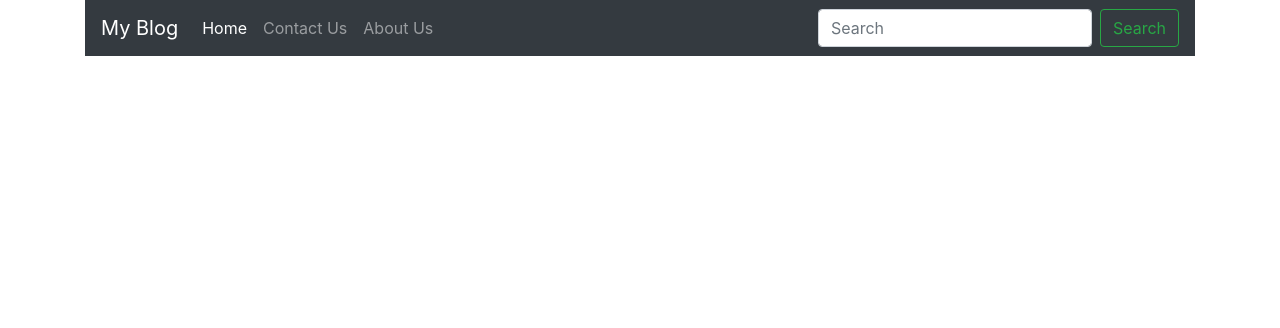
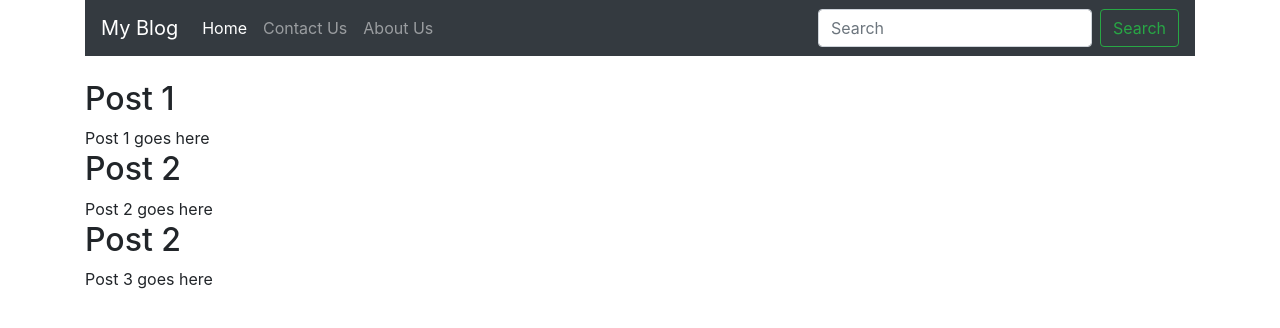
Before and after one commit to rajeshpillai/dass-blog, a React (Create React App) app: page / in a window 1280 px wide. Shown: the top 328 px of the page. Built offline with nearby package versions, Linux system fonts and the light colour scheme.

Commit message:
Added props to posts

```diff
--- a/src/App.js
+++ b/src/App.js
@@ -4,15 +4,32 @@ import './App.css';
 import Nav from './components/nav';
 import AboutUs from './pages/aboutus';
 import ContactUs from './pages/contactus';
+import Posts from './features/posts';
 
+const DEFAULT_STATE = {
+  posts: [
+    {id: 1, title: "Post 1", body: "Post 1 goes here", published: true},
+    {id: 2, title: "Post 2", body: "Post 2 goes here", published: true},
+    {id: 3, title: "Post 2", body: "Post 3 goes here", published: true},
+  ]
+}
+
+function loadPost() {
+  return (
+    <Posts posts= {DEFAULT_STATE.posts} />
+  )
+}
 function App() {
   return (
     <Router>
       <div className="container">
         <Nav/>
-       <Route path = "/aboutus"
+        <Route exact path="/" render={loadPost} />
+        <Route  path = "/posts"
+          render = {loadPost} />
+        <Route path = "/aboutus"
           component = {AboutUs} />
-       <Route path = "/contactus"
+        <Route path = "/contactus"
           component = {ContactUs} />
 
       </div>
--- a/src/components/nav.js
+++ b/src/components/nav.js
@@ -11,7 +11,9 @@ export default function Nav() {
             <div className="collapse navbar-collapse" id="navbarCollapse">
                 <ul className="navbar-nav mr-auto">
                 <li className="nav-item active">
-                    <a className="nav-link" href="#">Home <span className="sr-only">(current)</span></a>
+                    <NavLink className="nav-link" to="/posts">
+                        Home <span className="sr-only">(current)</span>
+                    </NavLink>
                 </li>
                 <li className="nav-item">
                     <NavLink className="nav-link" to="/contactus">Contact Us</NavLink>
--- /dev/null
+++ b/src/features/posts.js
@@ -0,0 +1,18 @@
+import React from 'react';
+
+export default function Posts({posts}) {
+    return (
+        posts.map(post => {
+            return (
+                <div key={post.id} className="row">
+                    <div className="col-md-12">
+                        <h2>{post.title}</h2>
+                        <div>
+                            {post.body}
+                        </div>
+                    </div>
+                </div>
+            )
+        })
+    )
+}
```
